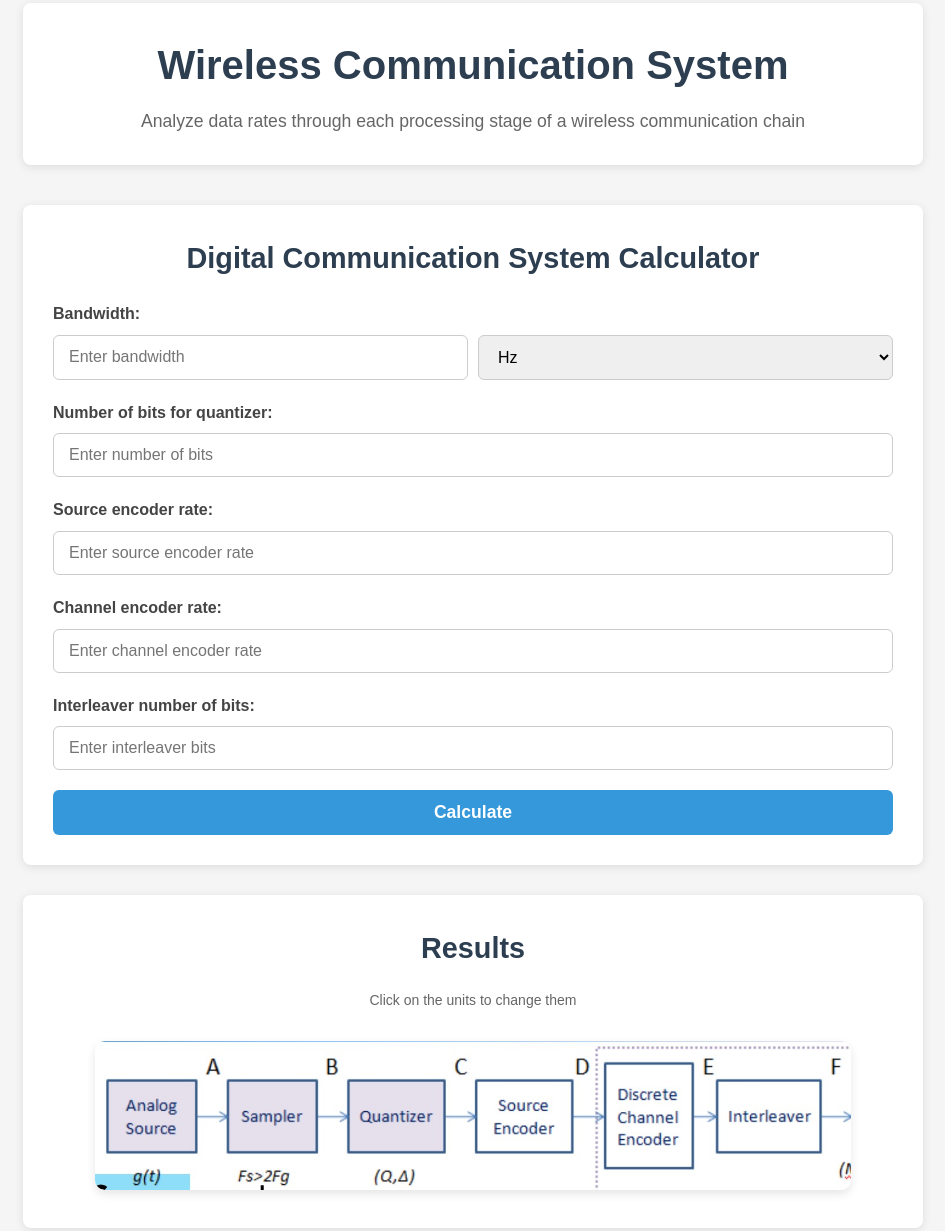
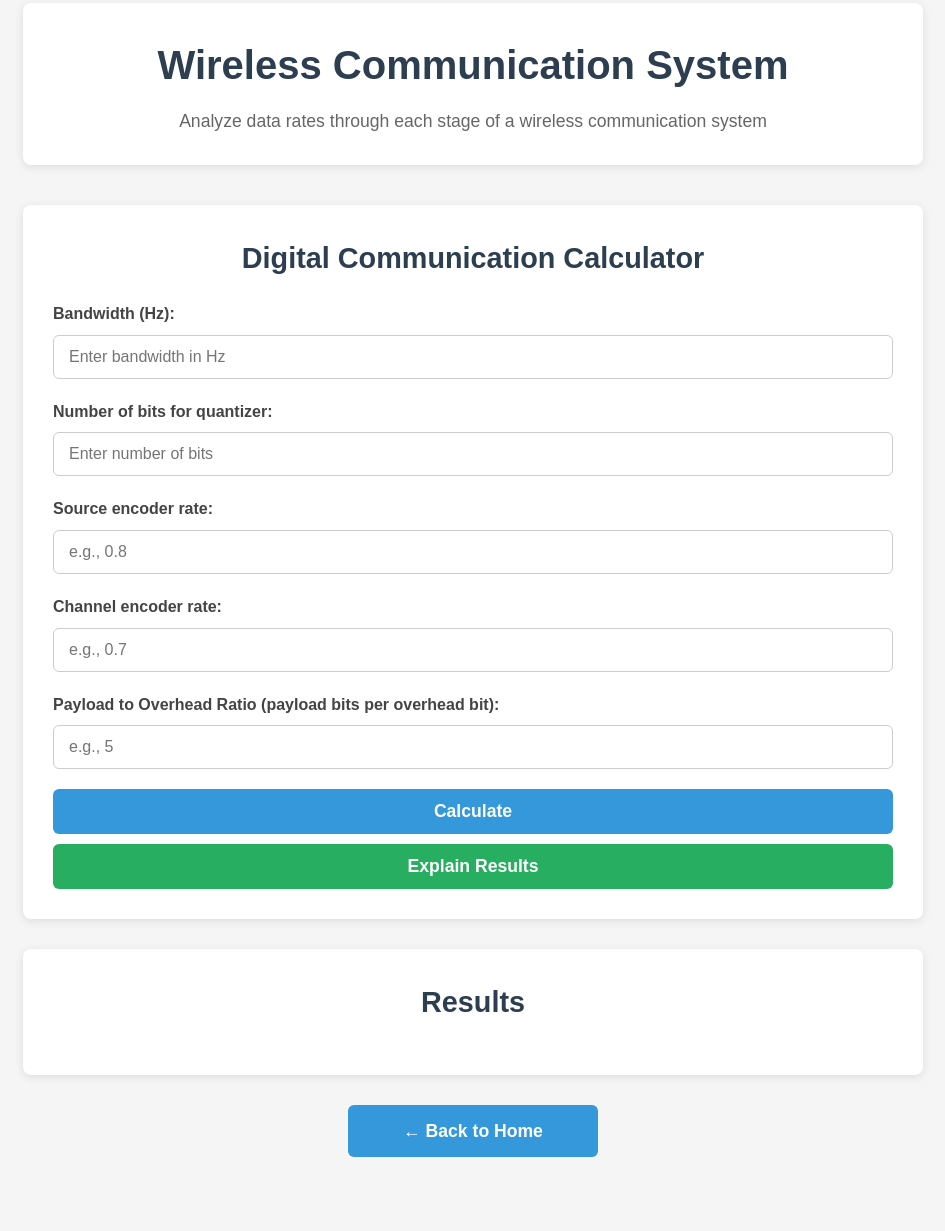
Before and after one commit to ShahdYahya21/wireless_webProject, a plain HTML site: page part1.html in a window 1280 px wide. Shown: the part 17-1248 px from the top of the page, without its empty margins (167-1112 px from the left). After the commit the page ends 1194 px from the top, so only its background shows below. Drawn offline with Linux system fonts and the light colour scheme.

Commit message:
Update part1.html

```diff
--- a/part1.html
+++ b/part1.html
@@ -2,161 +2,23 @@
 <html lang="en">
 <head>
   <meta charset="UTF-8" />
-  <meta name="viewport" content="width=device-width, initial-scale=1.0" />
+  <meta name="viewport" content="width=device-width, initial-scale=1" />
   <title>Wireless Communication System</title>
-  <style>
-    * {
-      margin: 0;
-      padding: 0;
-      box-sizing: border-box;
-    }
-
-    body {
-      font-family: Arial, sans-serif;
-      background-color: #f5f5f5;
-      color: #333;
-      line-height: 1.6;
-      padding: 20px;
-    }
-
-    .container {
-      max-width: 900px;
-      margin: 0 auto;
-    }
-
-    .header {
-      text-align: center;
-      margin-bottom: 40px;
-      background: white;
-      padding: 30px;
-      border-radius: 8px;
-      box-shadow: 0 2px 10px rgba(0,0,0,0.1);
-    }
-
-    .header h1 {
-      color: #2c3e50;
-      font-size: 2.5em;
-      margin-bottom: 10px;
-    }
-
-    .header p {
-      color: #666;
-      font-size: 1.1em;
-    }
-
-    .card {
-      background: white;
-      padding: 30px;
-      border-radius: 8px;
-      box-shadow: 0 2px 10px rgba(0,0,0,0.1);
-      margin-bottom: 30px;
-    }
-
-    h2 {
-      color: #2c3e50;
-      margin-bottom: 20px;
-      font-size: 1.8em;
-      text-align: center;
-    }
-
-    .input-group {
-      margin-bottom: 20px;
-    }
-
-    label {
-      display: block;
-      margin-bottom: 8px;
-      font-weight: 600;
-      color: #444;
-    }
-
-    input, select {
-      width: 100%;
-      padding: 12px 15px;
-      border: 1px solid #ccc;
-      border-radius: 6px;
-      font-size: 1em;
-      transition: border-color 0.2s, box-shadow 0.2s;
-    }
-
-    input:focus, select:focus {
-      border-color: #3498db;
-      box-shadow: 0 0 8px rgba(52, 152, 219, 0.2);
-      outline: none;
-    }
-
-    .input-with-unit {
-      display: flex;
-      gap: 10px;
-    }
-
-    button, .btn {
-      width: 100%;
-      padding: 12px;
-      border: none;
-      border-radius: 6px;
-      background-color: #3498db;
-      color: white;
-      font-size: 1.1em;
-      font-weight: 600;
-      cursor: pointer;
-      transition: background-color 0.2s, transform 0.2s;
-      text-align: center;
-      text-decoration: none;
-      display: inline-block;
-    }
-
-    button:hover, .btn:hover {
-      background-color: #2980b9;
-      transform: translateY(-2px);
-    }
-
-    .note {
-      font-size: 14px;
-      color: #666;
-      margin-top: 15px;
-      line-height: 1.4;
-      text-align: center;
-    }
-
-    .image-container {
-      margin-top: 30px;
-      text-align: center;
-    }
-
-    #resultImage {
-      max-width: 90%;
-      height: auto;
-      border-radius: 10px;
-      box-shadow: 0 4px 10px rgba(0,0,0,0.1);
-    }
-
-    .back-container {
-      text-align: center;
-      margin-top: 30px;
-    }
-  </style>
+  <link rel="stylesheet" href="part1.css" />
 </head>
 <body>
   <div class="container">
     <div class="header">
       <h1>Wireless Communication System</h1>
-      <p>Analyze data rates through each processing stage of a wireless communication chain</p>
+      <p>Analyze data rates through each stage of a wireless communication system</p>
     </div>
 
-    <!-- Calculator -->
     <div class="card">
-      <h2>Digital Communication System Calculator</h2>
-      <form id="calcForm">
+      <h2>Digital Communication Calculator</h2>
+      <form id="calcForm" onsubmit="return false;">
         <div class="input-group">
-          <label for="bandwidth">Bandwidth:</label>
-          <div class="input-with-unit">
-            <input type="number" id="bandwidth" placeholder="Enter bandwidth" />
-            <select id="bandwidthUnit">
-              <option value="Hz">Hz</option>
-              <option value="kHz">kHz</option>
-            </select>
-          </div>
+          <label for="bandwidth">Bandwidth (Hz):</label>
+          <input type="number" id="bandwidth" placeholder="Enter bandwidth in Hz" />
         </div>
 
         <div class="input-group">
@@ -166,40 +28,34 @@
 
         <div class="input-group">
           <label for="sourceEncoderRate">Source encoder rate:</label>
-          <input type="number" step="0.01" id="sourceEncoderRate" placeholder="Enter source encoder rate" />
+          <input type="number" step="0.01" id="sourceEncoderRate" placeholder="e.g., 0.8" />
         </div>
 
         <div class="input-group">
           <label for="channelEncoderRate">Channel encoder rate:</label>
-          <input type="number" step="0.01" id="channelEncoderRate" placeholder="Enter channel encoder rate" />
+          <input type="number" step="0.01" id="channelEncoderRate" placeholder="e.g., 0.7" />
         </div>
 
         <div class="input-group">
-          <label for="interleaverBits">Interleaver number of bits:</label>
-          <input type="number" id="interleaverBits" placeholder="Enter interleaver bits" />
+          <label for="payloadToOverheadRatio">Payload to Overhead Ratio (payload bits per overhead bit):</label>
+          <input type="number" step="0.01" id="payloadToOverheadRatio" placeholder="e.g., 5" />
         </div>
 
         <button type="button" onclick="calculate()">Calculate</button>
+        <button type="button" onclick="explainResults()" style="margin-top: 10px; background-color: #27ae60;">Explain Results</button>
       </form>
     </div>
 
-    <!-- Results -->
     <div class="card">
       <h2>Results</h2>
       <div id="resultContent"></div>
-      <p class="note">Click on the units to change them</p>
-      <div class="image-container">
-        <img id="resultImage" src="img1.jpg" alt="Result Illustration" />
-      </div>
     </div>
 
-    <!-- Back to home -->
     <div class="back-container">
       <a href="index.html" class="btn" style="max-width: 250px;">← Back to Home</a>
     </div>
   </div>
 
-  <!-- JavaScript file for calculations -->
   <script src="part1.js"></script>
 </body>
 </html>
```
